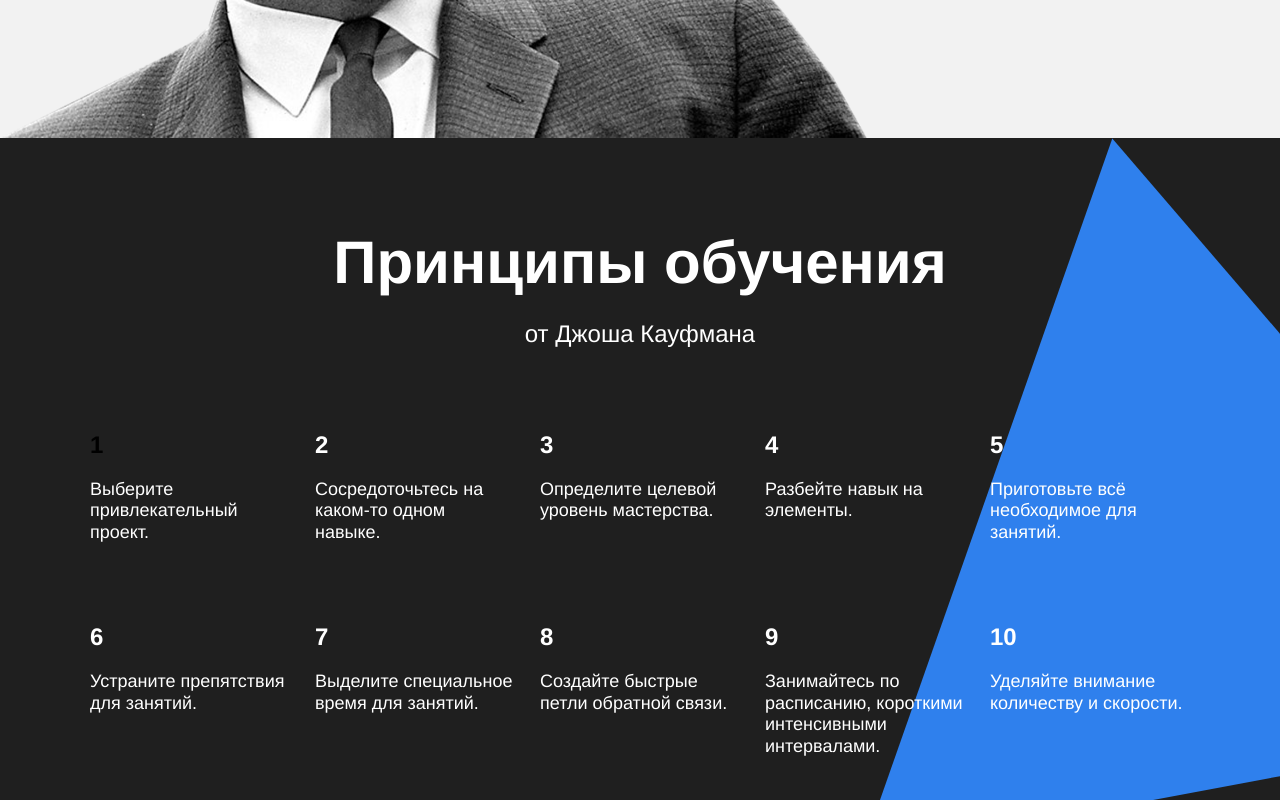
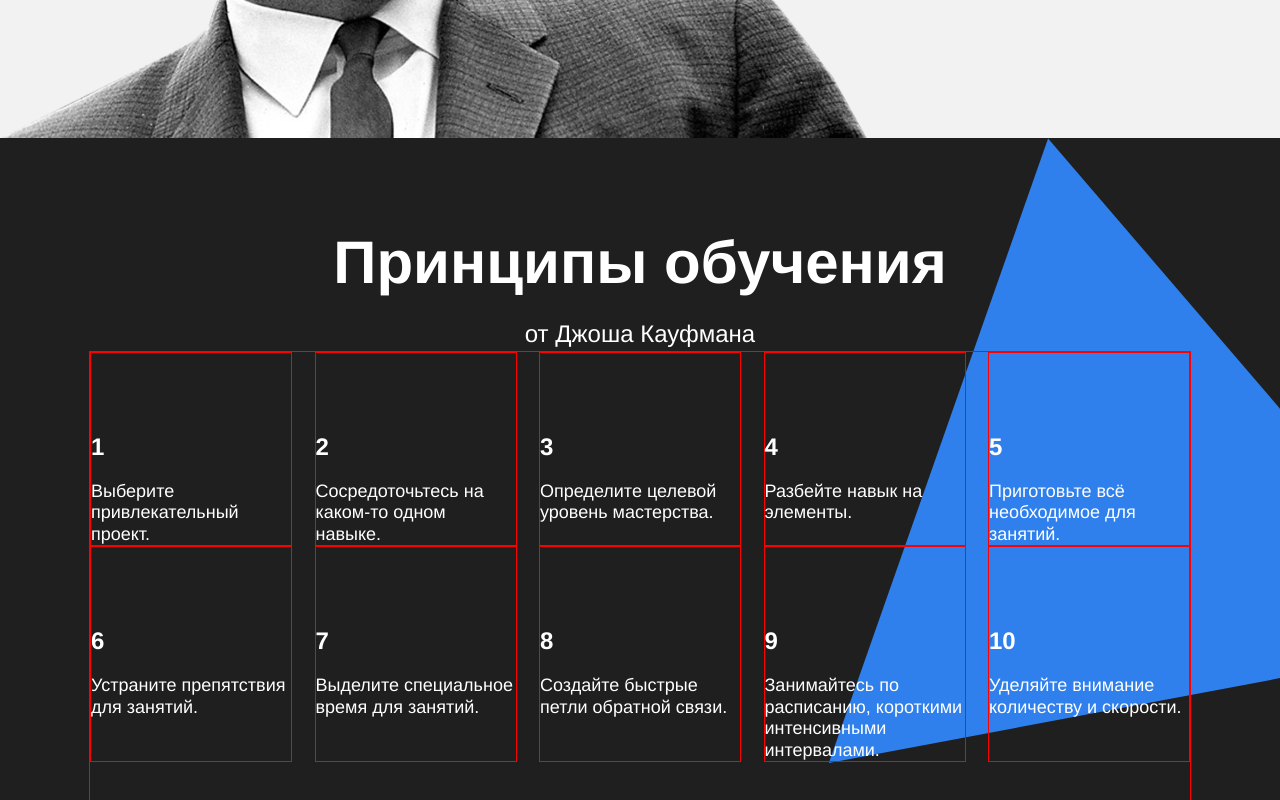
Before and after one commit to MargoShabanova/how-to-learn, a plain HTML site: page index.html in a window 1280 px wide. Shown: the part 2759-3559 px from the top of the page. Drawn offline with Linux system fonts and the light colour scheme.

Commit message:
изменения по  второму ревью

```diff
--- a/index.html
+++ b/index.html
@@ -79,48 +79,48 @@
       </section>
 
       <section class="kaufman">
-        <h2 class="kaufman section-title_theme_dark">Принципы обучения</h2>
-        <p class=" kaufman section-subtitle_theme_dark">от Джоша Кауфмана</p>
-        <ul class="table table__theme_dark">
+        <h2 class="section-title section-title_theme_dark">Принципы обучения</h2>
+        <p class="section-subtitle section-subtitle_theme_dark">от Джоша Кауфмана</p>
+        <ul class="table table_theme_dark">
           <li class="table__cell table__cell_theme_dark">
             <h3 class="table__heading table__heading_theme_dark">1</h3>
-            <p class="table_text table__text_theme_dark">Выберите привлекательный проект.</p>
+            <p class="table__text table__text_theme_dark">Выберите привлекательный проект.</p>
           </li>
-          <li class="table__cell_theme_dark">
-            <h3 class="table__heading_theme_dark">2</h3>
-            <p class="table__text_theme_dark">Сосредоточьтесь на каком-то одном навыке.</p>
+          <li class=" table__cell table__cell_theme_dark">
+            <h3 class="table__heading table__heading_theme_dark">2</h3>
+            <p class="table__text table__text_theme_dark">Сосредоточьтесь на каком-то одном навыке.</p>
           </li>
-          <li class="table__cell_theme_dark">
-            <h3 class="table__heading_theme_dark">3</h3>
-            <p class="table__text_theme_dark">Определите целевой уровень мастерства.</p>
+          <li class="table__cell table__cell_theme_dark">
+            <h3 class="table__heading table__heading_theme_dark">3</h3>
+            <p class="table__text table__text_theme_dark">Определите целевой уровень мастерства.</p>
           </li>
-          <li class="table__cell_theme_dark">
-            <h3 class="table__heading_theme_dark">4</h3>
-            <p class="table__text_theme_dark">Разбейте навык на элементы.</p>
+          <li class="table__cell table__cell_theme_dark">
+            <h3 class="table__heading table__heading_theme_dark">4</h3>
+            <p class="table__text table__text_theme_dark">Разбейте навык на элементы.</p>
           </li>
-          <li class="table__cell_theme_dark">
-            <h3 class="table__heading_theme_dark">5</h3>
-            <p class="table__text_theme_dark">Приготовьте всё необходимое для занятий.</p>
+          <li class="table__cell table__cell_theme_dark">
+            <h3 class="table__heading table__heading_theme_dark">5</h3>
+            <p class="table__text table__text_theme_dark">Приготовьте всё необходимое для занятий.</p>
           </li>
-          <li class="table__cell_theme_dark">
-            <h3 class="table__heading_theme_dark">6</h3>
-            <p class="table__text_theme_dark">Устраните препятствия для занятий.</p>
+          <li class="table__cell table__cell_theme_dark">
+            <h3 class="table__heading table__heading_theme_dark">6</h3>
+            <p class="table__text table__text_theme_dark">Устраните препятствия для занятий.</p>
           </li>
-          <li class="table__cell_theme_dark">
-            <h3 class="table__heading_theme_dark">7</h3>
-            <p class="table__text_theme_dark">Выделите специальное время для занятий.</p>
+          <li class="table__cell table__cell_theme_dark">
+            <h3 class="table__heading table__heading_theme_dark">7</h3>
+            <p class="table__text table__text_theme_dark">Выделите специальное время для занятий.</p>
           </li>
-          <li class="table__cell_theme_dark">
-            <h3 class="table__heading_theme_dark">8</h3>
-            <p class="table__text_theme_dark">Создайте быстрые петли обратной связи.</p>
+          <li class="table__cell table__cell_theme_dark">
+            <h3 class="table__heading table__heading_theme_dark">8</h3>
+            <p class="table__text table__text_theme_dark">Создайте быстрые петли обратной связи.</p>
           </li>
-          <li class="table__cell_theme_dark">
-            <h3 class="table__heading_theme_dark">9</h3>
-            <p class="table__text_theme_dark">Занимайтесь по расписанию, короткими интенсивными интервалами.</p>
+          <li class="table__cell table__cell_theme_dark">
+            <h3 class="table__heading table__heading_theme_dark">9</h3>
+            <p class="table__text table__text_theme_dark">Занимайтесь по расписанию, короткими интенсивными интервалами.</p>
           </li>
-          <li class="table__cell_theme_dark">
-            <h3 class="table__heading_theme_dark">10</h3>
-            <p class="table__text_theme_dark">Уделяйте внимание количеству и скорости.</p>
+          <li class="table__cell table__cell_theme_dark">
+            <h3 class="table__heading table__heading_theme_dark">10</h3>
+            <p class="table__text table__text_theme_dark">Уделяйте внимание количеству и скорости.</p>
           </li>
         </ul>
         <div class="kaufman__triangle"></div>
@@ -133,7 +133,7 @@
           <img src="./images/logo_place_footer.svg" alt="логотип Яндекс.Практикум" class="logo logo_place_footer">
           <p class="footer__author">&copy;2019. Виктор Абанькин</p>
         </div>
-        <div class="footer__column_content_info">
+        <div class="footer_column footer__column_content_info">
           <h3 class="footer__column-heading">О Практикуме</h3>
           <nav>
             <ul class="footer__column-links">
--- a/styles/style.css
+++ b/styles/style.css
@@ -135,15 +135,12 @@
   line-height: 34px;
   font-size: 24px;
   font-weight: bold;
-  margin-top: 30px;
-  margin-bottom: 30px;
 }
 
 .digits {
   display: flex;
   flex-direction: column;
   align-items: center;
-  margin: auto;
 }
 
 .section-title {
@@ -175,14 +172,15 @@
   list-style-type: none;
   margin: 0;
   padding: 0;
+  padding-bottom: 100px;
   width: 1100px;
-  margin-bottom: 100px;
 }
 
 .table__cell {
   flex-direction: row;
   text-align: left;
-  margin-top: 60px;
+  margin: 0;
+  padding-top: 60px;
   width: 250px;
 }
 
@@ -195,11 +193,12 @@
 }
 
 .table__text {
-margin: 20px 0 0;
-line-height: 1.2;
-font-size: 18px;
-font-weight: normal;
-color: #000;
+  margin: 0;
+  padding: 20px 0 0;
+  line-height: 1.2;
+  font-size: 18px;
+  font-weight: normal;
+  color: #000;
 }
 
 .feynman {
@@ -241,7 +240,7 @@ color: #000;
 .feynman__link {
   position: absolute;
   top: 50%;
-  right: 0;
+  right: 48px;
   color: #2f80ed;
   line-height: 51px;
   font-size: 36px;
@@ -255,79 +254,53 @@ color: #000;
   position: relative;
   flex-direction: column;
   align-items: center;
-  margin: auto;
   background-color: #1f1f1f;
   overflow: hidden;
-  z-index: -1;
 }
 
 .section-title_theme_dark {
-  text-align: center;
-  width: 60%;
-  margin: 0;
   padding-top: 90px;
-  padding-bottom: 20px;
   z-index: 2;
-  line-height: 1.15;
-  font-size: 60px;
-  font-weight: bold;
   color: #fff;
 }
 
 .section-subtitle_theme_dark {
-  text-align: center;
-  width: 60%;
-  margin:0;
   z-index: 2;
-  line-height: 34px;
-  font-size: 24px;
-  font-weight: normal;
   color: #fff;
 }
 
-.table__theme_dark {
-  display: flex;
-  flex-wrap: wrap;
-  justify-content: space-between;
-  list-style-type: none;
+.table_theme_dark {
+  z-index: 2;
   margin: 0;
-  padding: 0;
-  width: 1100px;
-  z-index: 2;
-  margin-bottom: 90px;
+  padding-bottom: 90px;
+  border: 1px solid red;
 }
 
 .table__cell_theme_dark {
-  flex-direction: row;
-  text-align: left;
-  margin-right: 0;
-  margin-top: 80px;
+  margin: 0;
+  padding-top: 80px;
   width: 200px;
+  color: #fff;
+  border: 1px solid red;
+}
+
+.table__heading_theme_dark {
   color: #fff;
 }
 
-.table__heading_theme_dark {
-  margin: 0;
-  line-height: 1.15;
-  font-size: 24px;
-  font-weight: bold;
-}
-
 .table__text_theme_dark {
-  margin: 20px 0 0;
-  line-height: 1.2;
-  font-size: 18px;
-  font-weight: normal;
+  color: #fff;
 }
 
 .kaufman__triangle {
   background-image: url(../images/kaufman-triangle.svg);
   background-repeat: no-repeat;
+  background-size: contain;
+  position: absolute;
   top: 0;
   right: -210px;
   width: 877px;
   height: 877px;
-  position: absolute;
   z-index: 1;
 }
 
@@ -335,7 +308,6 @@ color: #000;
   min-height: 350px;
   background-color: #1f1f1f;
   display: flex;
-  position: relative;
 }
 
 .footer__columns {
```
